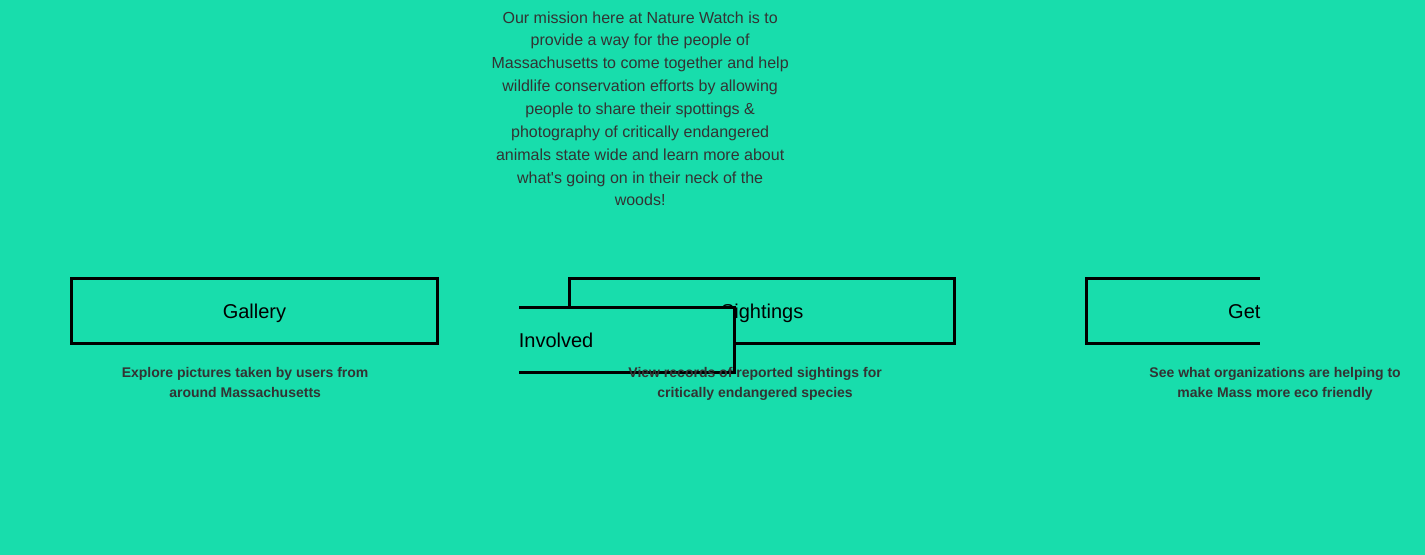
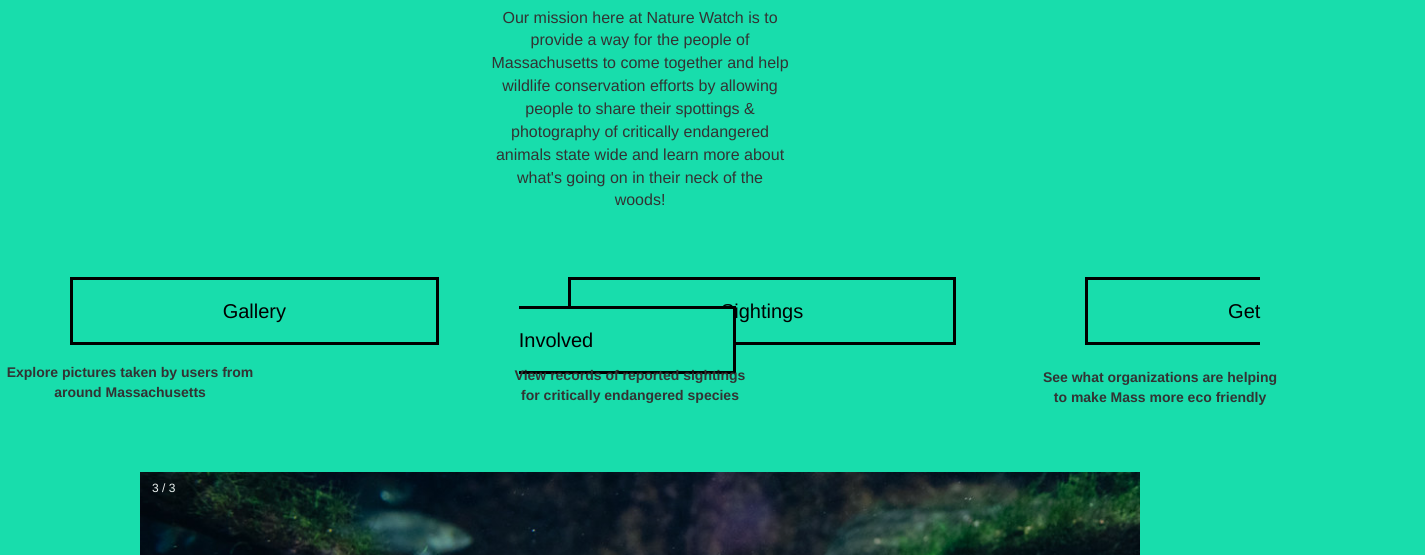
Before and after one commit to jcdaniels20/cs326-final-omicron, a website: page html/index.html in a window 1280 px wide. Shown: the part 165-720 px from the top of the page, 1425 px wide, since content can reach past the window. Drawn offline with nearby package versions, Linux system fonts and the light colour scheme.

Commit message:
fixing issue where text location would change upon zooming in and out and prepping project for final release

```diff
--- a/html/StyleSheet.css
+++ b/html/StyleSheet.css
@@ -50,6 +50,7 @@ div.form-group {
 
 div#buttonRow {
     margin-top: 50px;
+    height: 200px;
 }
 
 div.row {
@@ -146,19 +147,27 @@ p.get-involved-desc {
 }
 
 #galleryDesc {
+    text-align: center;
     position: relative;
-    left: 110px;
+    left: -510px;
+    width: 250px;
     font-weight: bold;
 }
 
 #sightingsDesc {
+    text-align: center;
     position: relative;
-    left: 320px;
+    left: -10px;
+    top: -47px;
+    width: 250px;
     font-weight: bold;
 }
 #involveDesc {
+    text-align: center;
     position: relative;
-    left: 540px;
+    top: -95px;
+    left: 520px;
+    width: 250px;
     font-weight: bold;
 }
 
--- a/html/index.html
+++ b/html/index.html
@@ -58,11 +58,11 @@
             <a href = "getInvolved.html" type="button" class = "button-involve">Get Involved</a>
           </div>
         </div>
-        <div class="row">
+        <div class="row" id="button-text">
           <div align=center>
-            <div class="col-sm-4" id="galleryDesc">Explore pictures taken by users from around Massachusetts</div>
-            <div class="col-sm-4" id="sightingsDesc">View records of reported sightings for critically endangered species</div>
-            <div class="col-sm-4" id="involveDesc">See what organizations are helping to make Mass more eco friendly</div>
+            <p id="galleryDesc">Explore pictures taken by users from around Massachusetts</p>
+            <p id="sightingsDesc">View records of reported sightings for critically endangered species</p>
+            <p id="involveDesc">See what organizations are helping to make Mass more eco friendly</p>
           </div>
         </div>
       </div>
```
Also changed, not shown: docs/final.md (+2 -2 lines).
